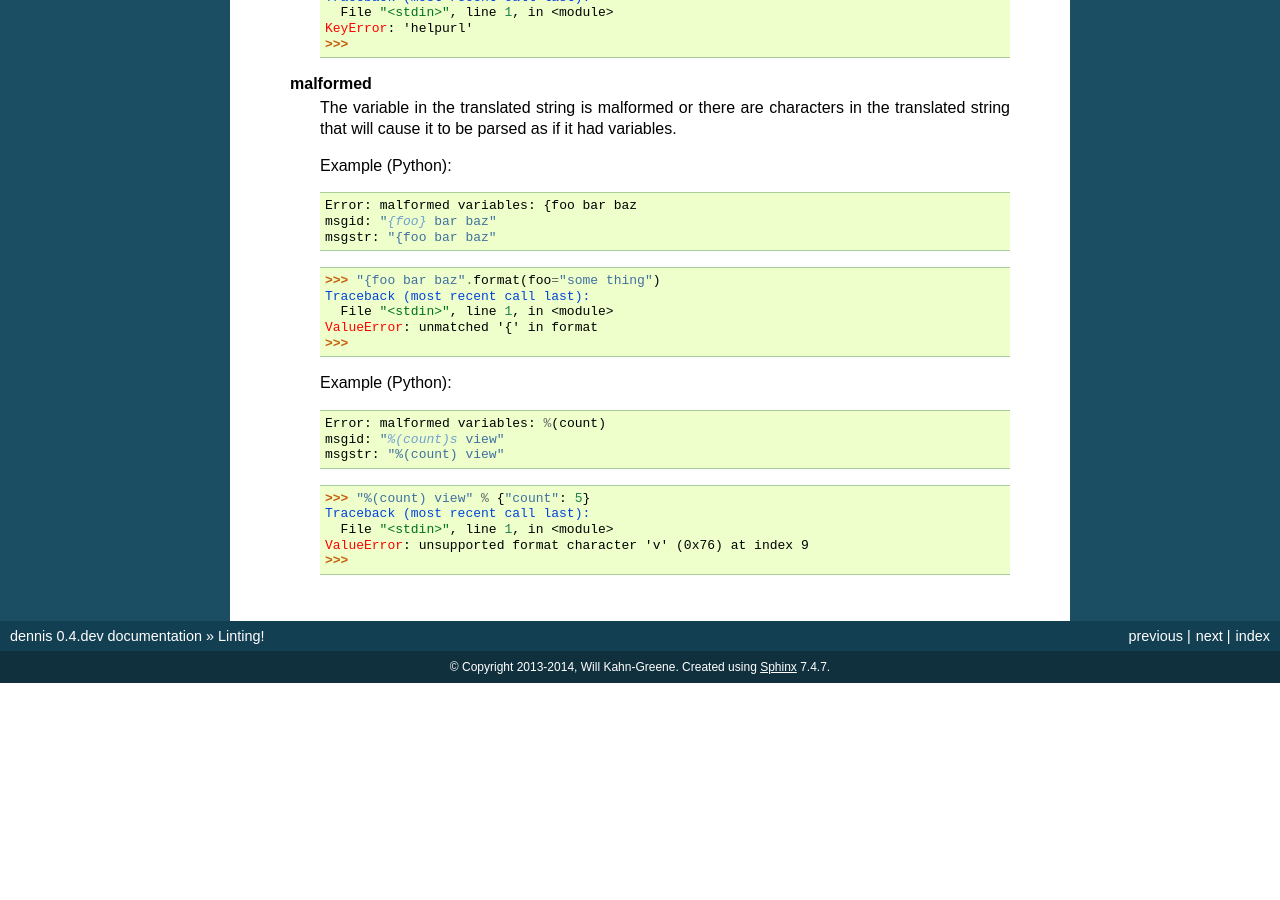
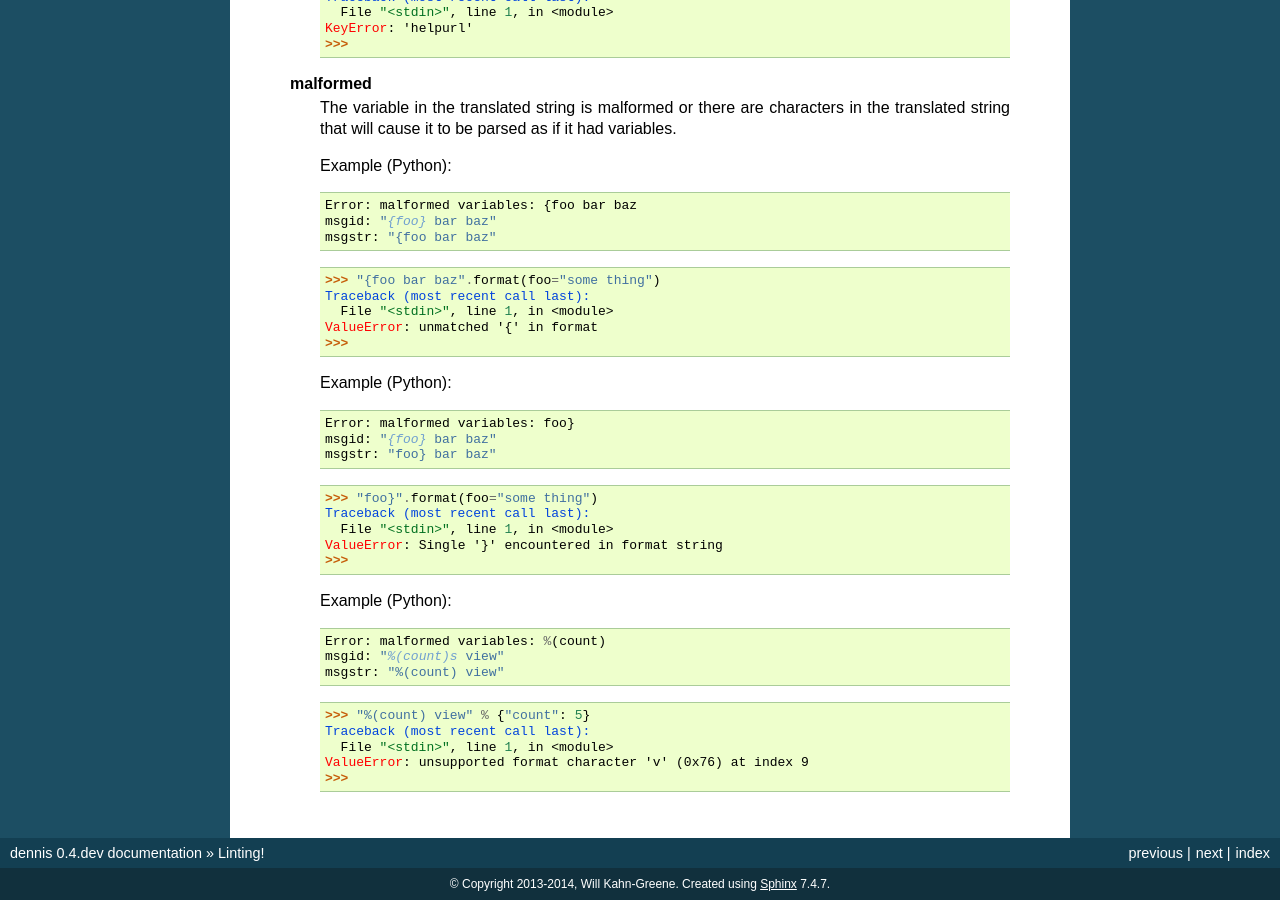
Before and after one commit to mozilla/dennis, a Sphinx documentation site: the page built from docs/linting.rst, in a window 1280 px wide and 900 px high, scrolled down 2448 px. Built offline with Sphinx 7.4.7, drawn with Linux system fonts in a browser that asks for light colours; before the commit the page ends 3131 px from its top, so only the background shows below that.

Commit message:
Add example o' } wit' nay { to docs

```diff
--- a/docs/linting.rst
+++ b/docs/linting.rst
@@ -179,6 +179,19 @@ that, either.
 
         Example (Python)::
 
+            Error: malformed variables: foo}
+            msgid: "{foo} bar baz"
+            msgstr: "foo} bar baz"
+
+        >>> "foo}".format(foo="some thing")
+        Traceback (most recent call last):
+          File "<stdin>", line 1, in <module>
+        ValueError: Single '}' encountered in format string
+        >>>
+
+
+        Example (Python)::
+
             Error: malformed variables: %(count)
             msgid: "%(count)s view"
             msgstr: "%(count) view"
```
